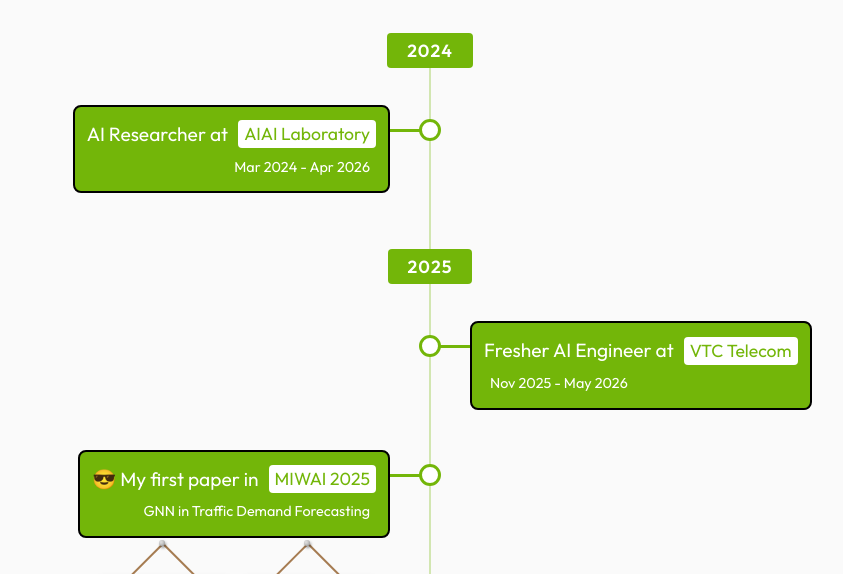
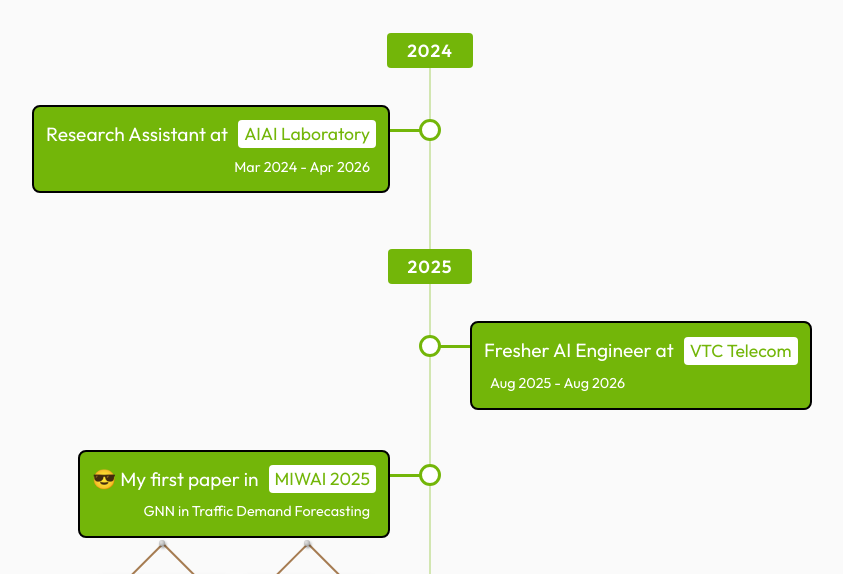
Before and after one commit to truni46/truni46.github.io, a plain HTML site: page index.html in a window 1280 px wide. Shown: the part 917-1491 px from the top of the page, without its empty margins (210-1053 px from the left). Drawn offline with Linux system fonts and the light colour scheme.

Commit message:
update CV timeline

```diff
--- a/index.html
+++ b/index.html
@@ -80,7 +80,7 @@
                     <div class="milestone-content">
                         <div class="milestone-card">
                             <div class="milestone-row-1">
-                                <span class="title-normal">AI Researcher at</span>
+                                <span class="title-normal">Research Assistant at</span>
                                 <span class="title-badge">AIAI Laboratory</span>
                             </div>
                             <div class="milestone-row-2">
@@ -103,7 +103,7 @@
                                 <span class="title-badge">VTC Telecom</span>
                             </div>
                             <div class="milestone-row-2">
-                                <span class="subtitle">Nov 2025 - May 2026</span>
+                                <span class="subtitle">Aug 2025 - Aug 2026</span>
                             </div>
                         </div>
                     </div>
```
